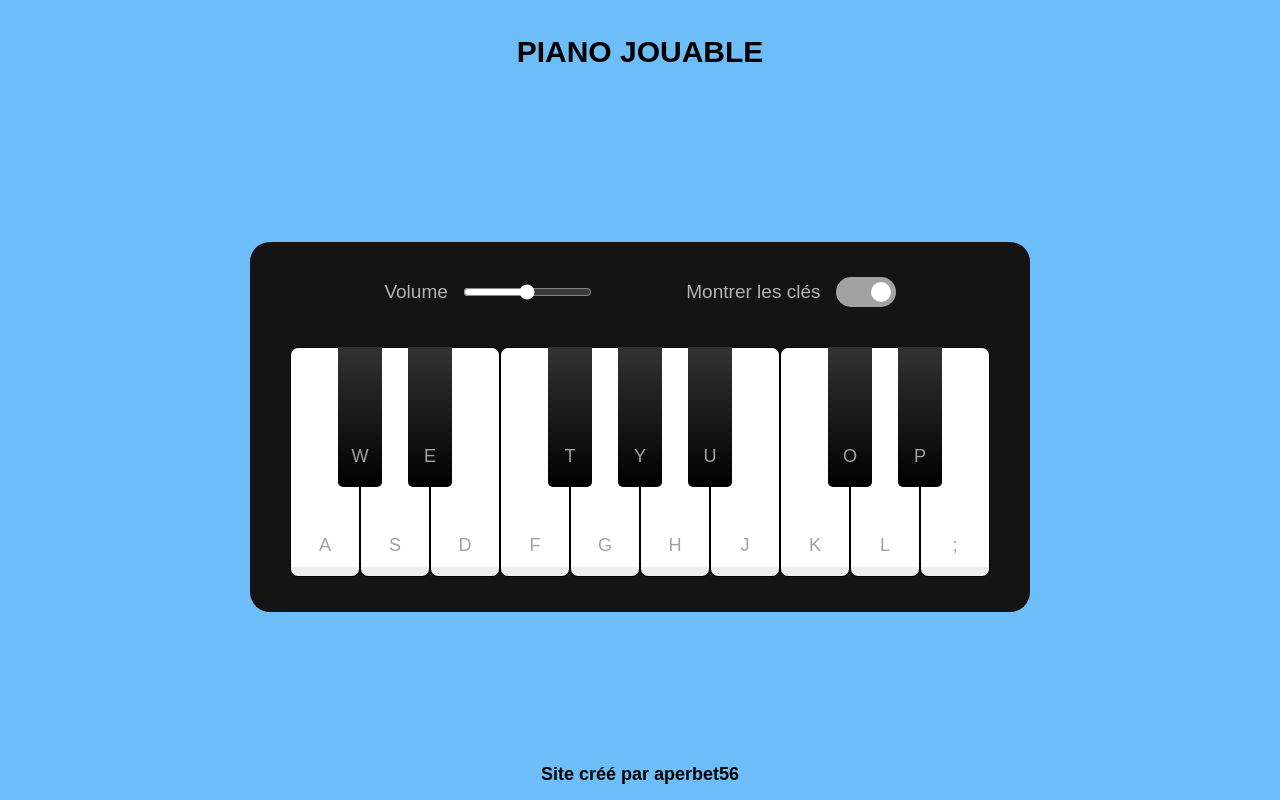
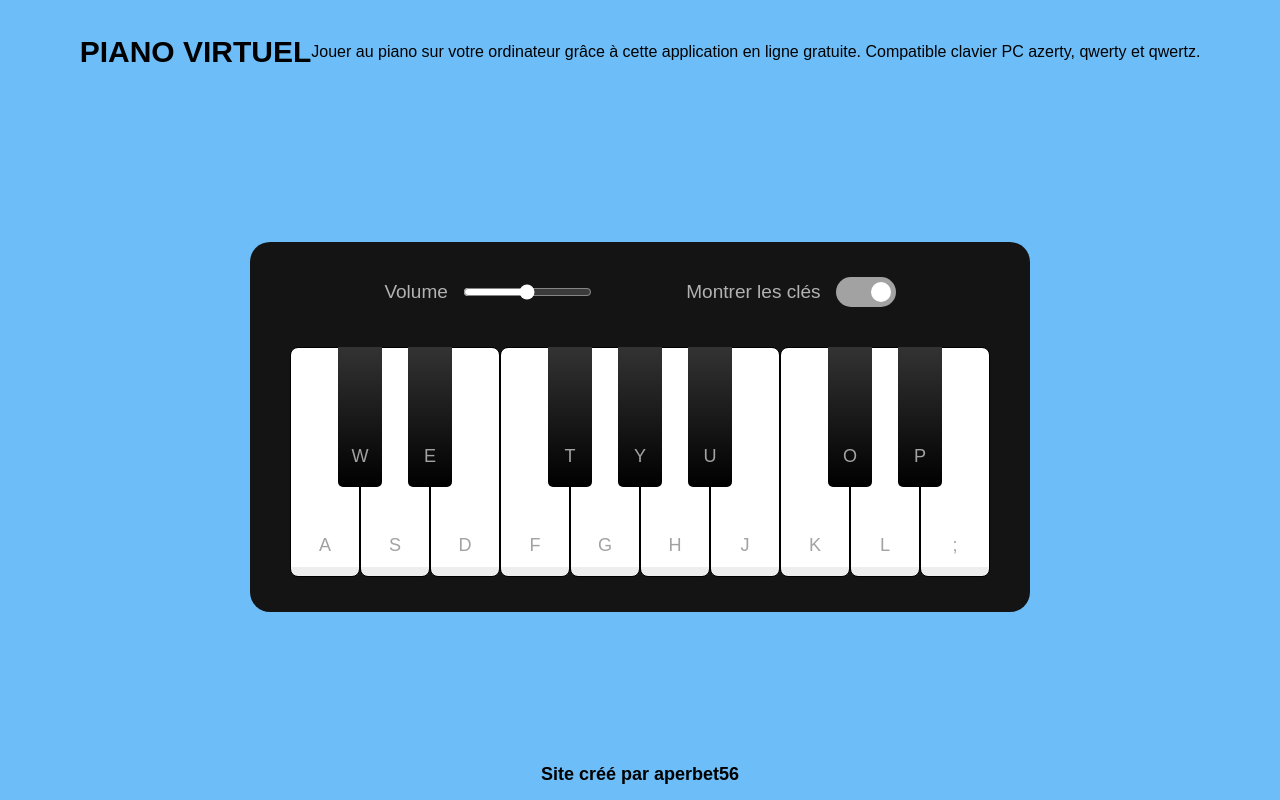
Before and after one commit to aperbet56/playable_piano, a plain HTML site: page index.html in a window 1280 px wide. Drawn offline with Linux system fonts and the light colour scheme.

Commit message:
Ajout d'un paragarphe dans le header

```diff
--- a/index.html
+++ b/index.html
@@ -3,14 +3,18 @@
   <head>
     <meta charset="UTF-8" />
     <meta name="viewport" content="width=device-width, initial-scale=1.0" />
-    <title>Piano jouable</title>
+    <title>Piano virtuel</title>
     <link rel="icon" type="image/webp" sizes="32x32" href="img/piano.webp" />
     <link rel="stylesheet" href="normalize.css" />
     <link rel="stylesheet" href="style.css" />
   </head>
   <body>
     <header>
-      <h1>Piano jouable</h1>
+      <h1>Piano virtuel</h1>
+      <p>
+        Jouer au piano sur votre ordinateur grâce à cette application en ligne
+        gratuite. Compatible clavier PC azerty, qwerty et qwertz.
+      </p>
     </header>
     <main class="main__content">
       <section class="container">
```
